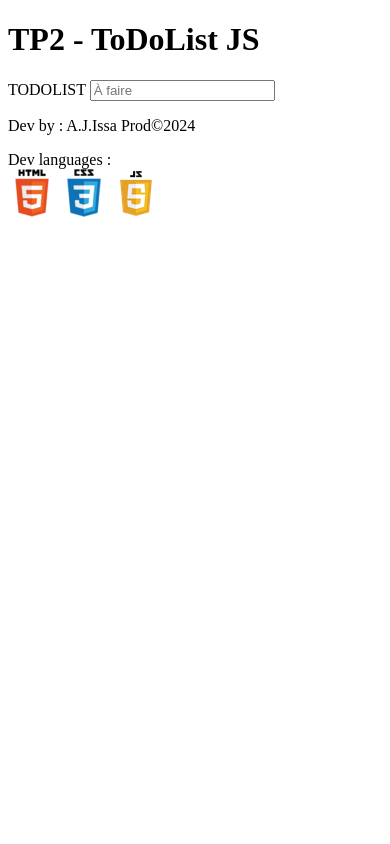
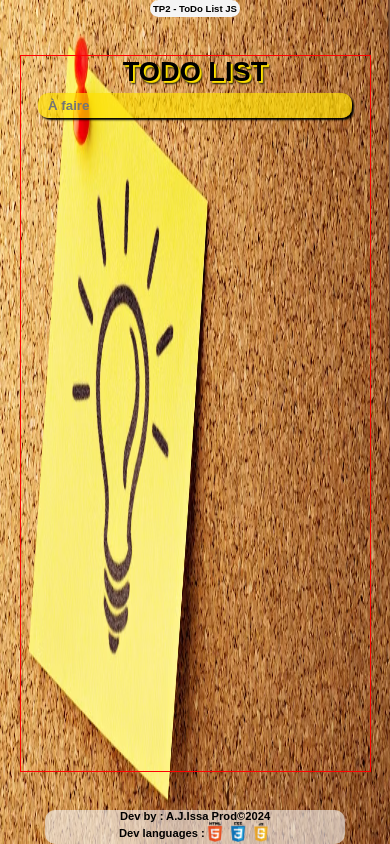
Before and after one commit to ArbodJ/TP2-ToDoList, a plain HTML site: page index.html in a window 390 px wide. Drawn offline with Linux system fonts and the light colour scheme.

Commit message:
dev css mobil first

```diff
--- a/index.html
+++ b/index.html
@@ -10,12 +10,12 @@
 
 <body>
   <header>
-    <h1>TP2 - ToDoList JS</h1>
+    <h1>TP2 - ToDo List JS</h1>
   </header>
   <main>
+    <h2>TODO LIST</h2>
     <form action="">
-      <label for="">TODOLIST</label>
-      <input type="text" id="tdlText" placeholder="À faire" autocomplete="off">
+      <input type="text" id="item" placeholder="À faire" autocomplete="off" minlength="2" maxlength="25">
     </form>
   </main>
   <footer>
--- a/style.css
+++ b/style.css
@@ -0,0 +1,108 @@
+/* ----------------------- */
+/* --- Dev MOBIL FIRST --- */
+/* ----------------------- */
+* {
+  margin: 0;
+  padding: 0;
+  box-sizing: border-box;
+  justify-content: space-between;
+}
+body {
+  display: flex;
+  flex-direction: column;
+  align-items: center;
+  min-height: 100vh;
+  background: url("./img/light-bulb-post-it-note.avif") no-repeat center/100%
+    100%;
+  font-family: Arial, Helvetica, sans-serif;
+}
+header {
+  background: whitesmoke;
+  border-radius: 35px;
+}
+h1 {
+  font-size: 0.6em;
+  padding: 3px;
+}
+main {
+  border: 1px solid red;
+  display: flex;
+  flex-direction: column;
+  justify-content: flex-start;
+  align-items: center;
+  width: 90%;
+  height: 85vh;
+}
+h2 {
+  font-size: 1.7em;
+  text-shadow: 2px 2px 1px #ffe200, 2.5px 2.5px 2px black;
+}
+form {
+  display: flex;
+  justify-content: center;
+  width: 90%;
+  margin: 5px 0;
+}
+input[type="text"] {
+  width: 100%;
+  max-width: 350px;
+  padding: 5px 10px;
+  border-radius: 10px;
+  border: none;
+  background: #ffe200ab;
+  box-shadow: 2px 2px 2px black;
+  font-family: Arial, Helvetica, sans-serif;
+  font-weight: 600;
+}
+input[type="text"]:hover {
+  box-shadow: 3px 3px 2px forestgreen;
+}
+footer {
+  display: flex;
+  flex-direction: column;
+  align-items: center;
+  width: 90%;
+  max-width: 300px;
+  border-radius: 10px;
+  font-weight: 600;
+  font-size: 0.7em;
+  background: #f5f5f59e;
+}
+#boxLogo {
+  display: flex;
+  align-items: center;
+}
+.logo {
+  width: 20px;
+  height: 20px;
+}
+/* ----------------- */
+/* --- RESPONSIVE ---*/
+/* ----------------- */
+@media screen and (min-width: 768px) {
+  h2 {
+    font-size: 2.3em;
+  }
+  input[type="text"] {
+    max-width: 550px;
+    font-size: 1.5em;
+  }
+  footer {
+    flex-direction: row;
+    max-width: 550px;
+    padding: 10px;
+  }
+}
+@media screen and (min-width: 1024px) {
+  h2 {
+    font-size: 2.7em;
+  }
+  input[type="text"] {
+    max-width: 750px;
+    font-size: 1.8em;
+  }
+  footer {
+    max-width: 700px;
+    font-size: 0.8em;
+  }
+}
```
